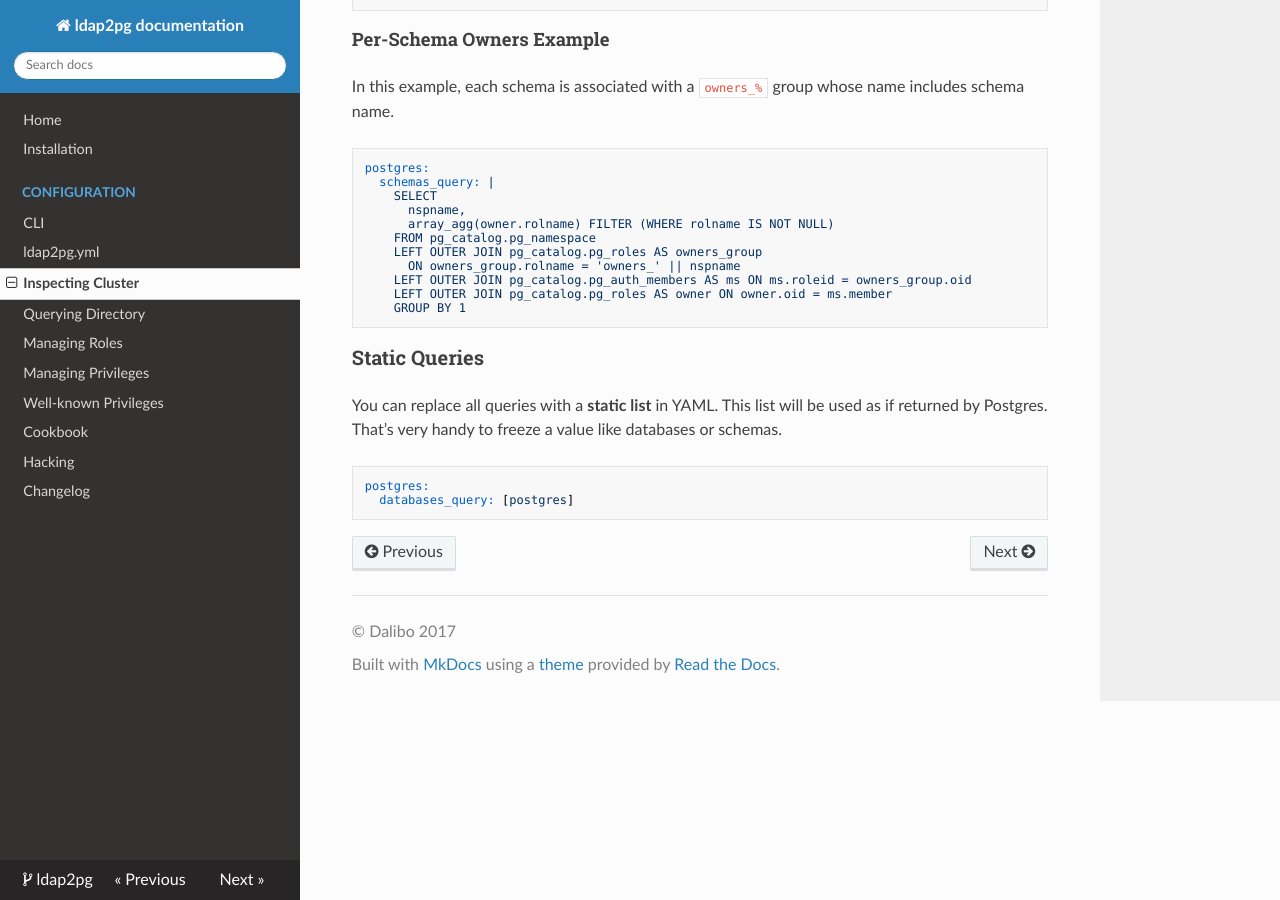
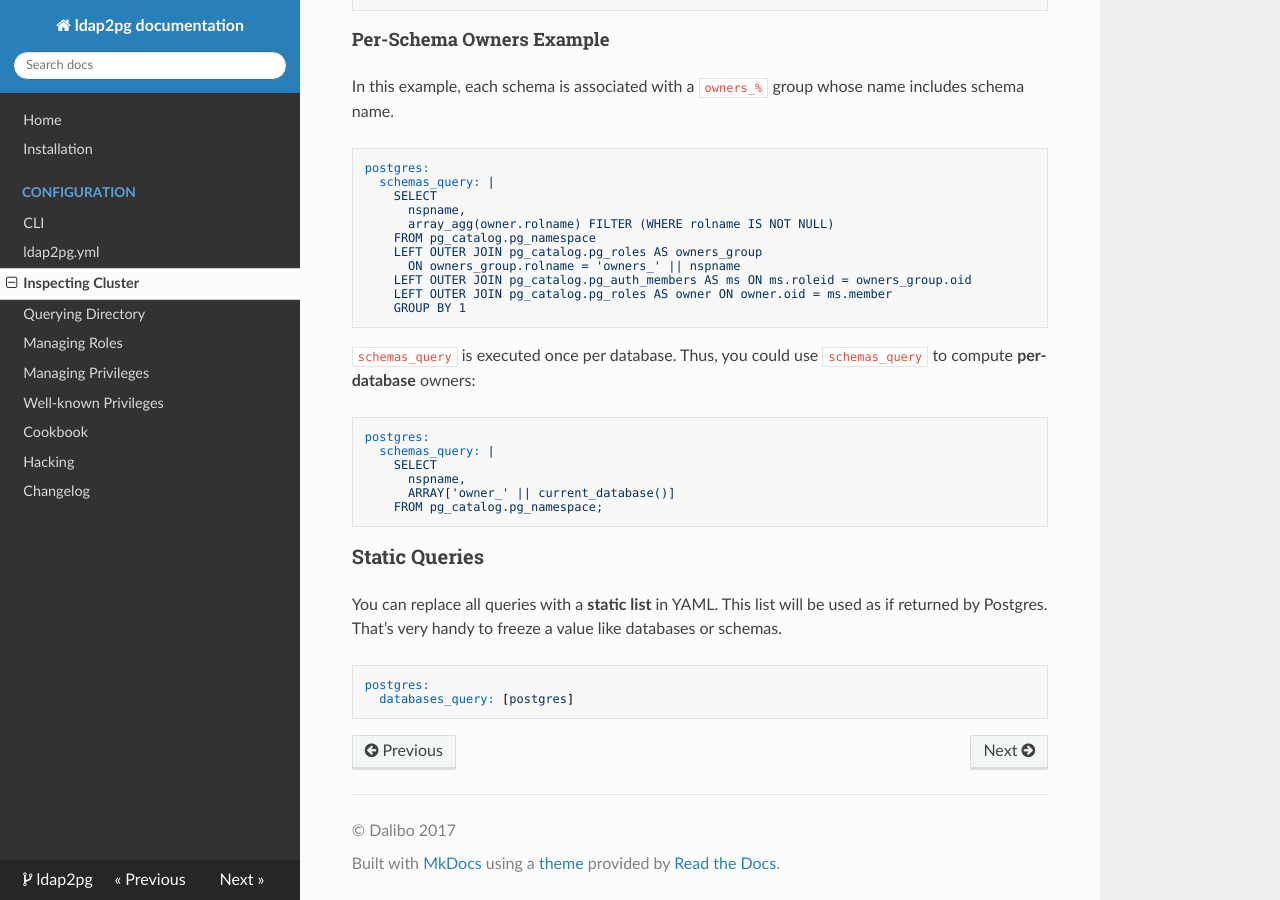
Before and after one commit to dalibo/ldap2pg, an MkDocs documentation site: the page built from docs/postgres.md, in a window 1280 px wide and 900 px high, scrolled down 2163 px. Built offline with MkDocs 1.6.1, drawn with Linux system fonts in a browser that asks for light colours; nearby versions of some CDN libraries.

Commit message:
Document per-database owner

````diff
--- a/docs/postgres.md
+++ b/docs/postgres.md
@@ -132,6 +132,18 @@ postgres:
     GROUP BY 1
 ```
 
+`schemas_query` is executed once per database. Thus, you could use
+`schemas_query` to compute **per-database** owners:
+
+``` yaml
+postgres:
+  schemas_query: |
+    SELECT
+      nspname,
+      ARRAY['owner_' || current_database()]
+    FROM pg_catalog.pg_namespace;
+```
+
 
 ## Static Queries
 
````
